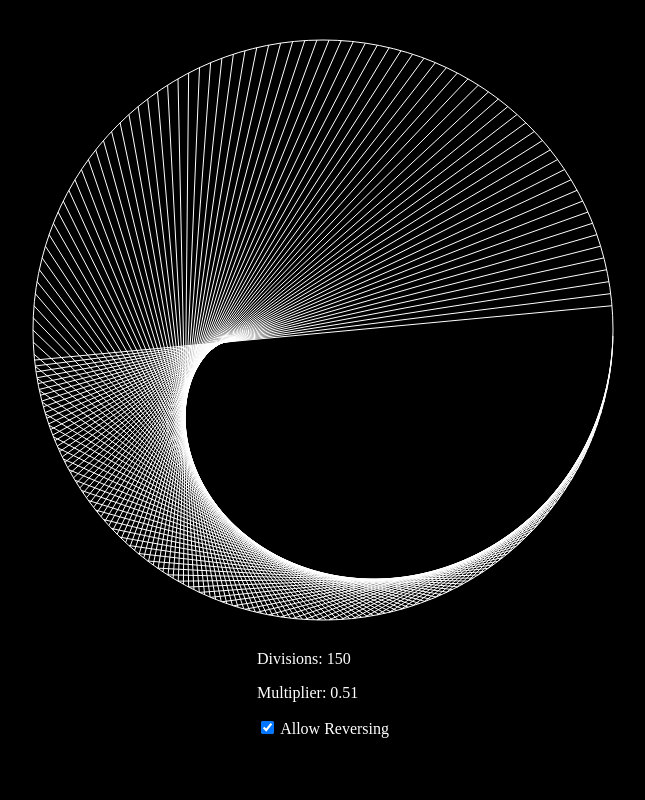
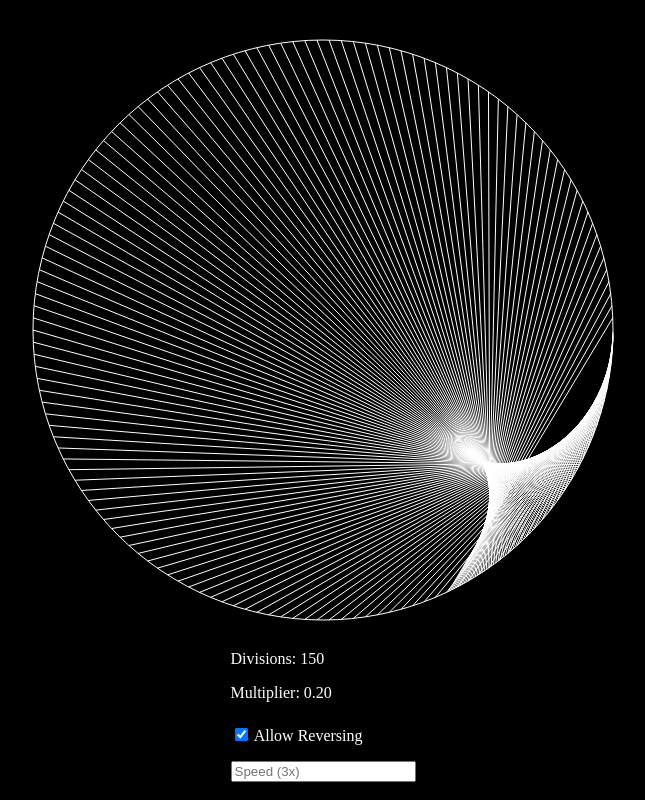
Before and after one commit to samchouse/cool-circle-thingy, a website built with Vite: page index.html in a window 1280 px wide. Shown: the whole page, without its empty margins (317-962 px from the left). Built offline with nearby package versions, Linux system fonts and the light colour scheme.

Commit message:
feat: improved intervals

```diff
--- a/index.html
+++ b/index.html
@@ -17,7 +17,9 @@
       <p id="multiplier"></p>
 
       <input type="checkbox" id="allowReversing" name="allowReversing" checked>
-      <label for="allowReversing"> Allow Reversing</label>
+      <label for="allowReversing"> Allow Reversing</label><br>
+
+      <input type="number" id="tickSpeedMultiplier" placeholder="Speed (3x)">
     </div>
   </div>
   <script type="module" src="/main.js"></script>
--- a/main.js
+++ b/main.js
@@ -28,8 +28,26 @@ document.querySelector(
   "#multiplier"
 ).innerText = `Multiplier: ${multiplier.toFixed(2)}`;
 
+const improvedInterval = (cb, tickFn) => {
+  const tick = tickFn();
+  const interval = setInterval(() => {
+    if (tickFn() !== tick) {
+      clearInterval(interval);
+      if (tickFn() !== null) improvedInterval(cb, tickFn);
+    } else cb();
+  }, tick);
+};
+
+const tickSpeed = () =>
+  document.querySelector("#tickSpeedMultiplier").value === ""
+    ? 1
+    : parseFloat(document.querySelector("#tickSpeedMultiplier").value, 10) <= 0
+    ? 1
+    : parseFloat(document.querySelector("#tickSpeedMultiplier").value, 10);
+
 let ready = false;
-setInterval(() => {
+improvedInterval(
+  () => {
     if (ready) return;
 
     const scale = d3
@@ -48,11 +66,15 @@ setInterval(() => {
       .attr("x2", (d) => radius * Math.cos(scale(d * multiplier)))
       .attr("y2", (d) => radius * Math.sin(scale(d * multiplier)));
 
-  if (it === divisions - 1) ready = true;
-  it++;
+    if (it === divisions) ready = true;
+    else it++;
 
     document.querySelector("#divisions").innerText = `Divisions: ${it}`;
-}, 20);
+  },
+  () =>
+    console.log(tickSpeed()) ||
+    (it > divisions ? null : it >= divisions / 3 ? 20 : 50) / tickSpeed()
+);
 
 const scale = d3
   .scaleLinear()
@@ -60,7 +82,8 @@ const scale = d3
   .range([0, 2 * Math.PI]);
 
 let reversing = false;
-setInterval(() => {
+improvedInterval(
+  () => {
     if (!ready) return;
 
     g.selectAll("line")
@@ -80,7 +103,7 @@ setInterval(() => {
         multiplier -= 0.01;
       }
     } else {
-    if (multiplier >= 10 && allowReversing) {
+      if (multiplier >= 12 && allowReversing) {
         reversing = true;
       } else {
         multiplier += 0.01;
@@ -90,4 +113,6 @@ setInterval(() => {
     document.querySelector(
       "#multiplier"
     ).innerText = `Multiplier: ${multiplier.toFixed(2)}`;
-}, 50);
+  },
+  () => 50 / tickSpeed()
+);
--- a/style.css
+++ b/style.css
@@ -9,3 +9,8 @@ html {
   flex-direction: column;
   align-items: center;
 }
+
+input {
+  margin-top: 10px;
+  margin-bottom: 10px;
+}
```
Lines whose indentation alone changed are shown as unchanged.
